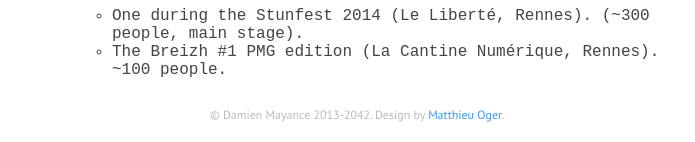
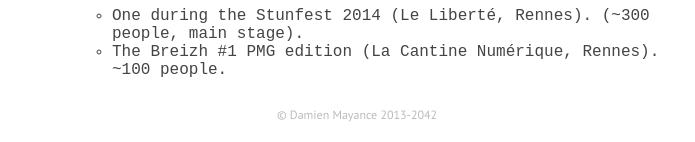
Before and after one commit to valryon/valryon.github.io, a Jekyll site: the page built from index.html, in a window 1280 px wide and 900 px high, scrolled down 3231 px. Shown: the part 755-897 px from the top of the window, without its empty margins (283-978 px from the left). Built offline with Jekyll 4.4.1, drawn with Linux system fonts in a browser that asks for light colours; some web fonts are replaced.

Commit message:
remove Matthieu from credits!

```diff
--- a/_includes/footer.html
+++ b/_includes/footer.html
@@ -1,5 +1,5 @@
 <footer class="page-footer">
   <p>
-    © Damien Mayance 2013-2042. Design by <a href="http://solarsailer.net">Matthieu Oger</a>.
+    © Damien Mayance 2013-2042
   </p>
 </footer>
```
